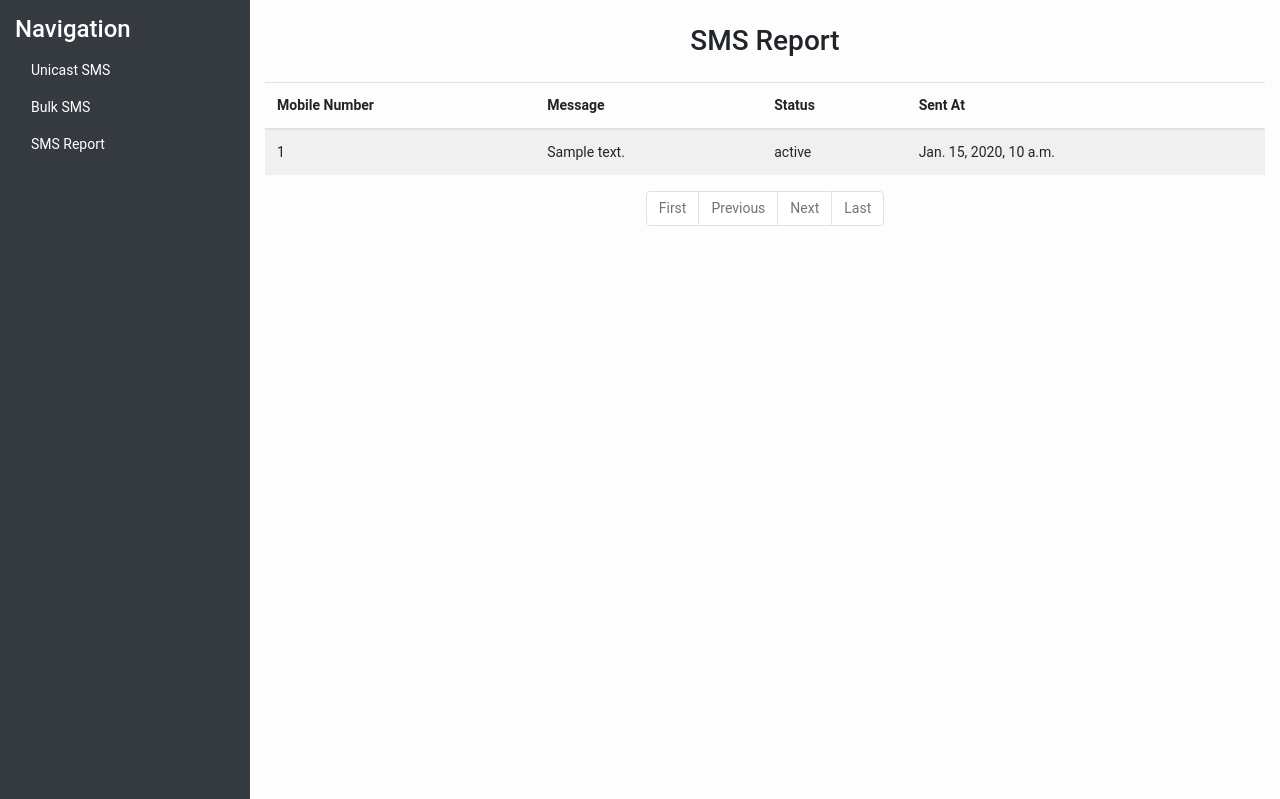
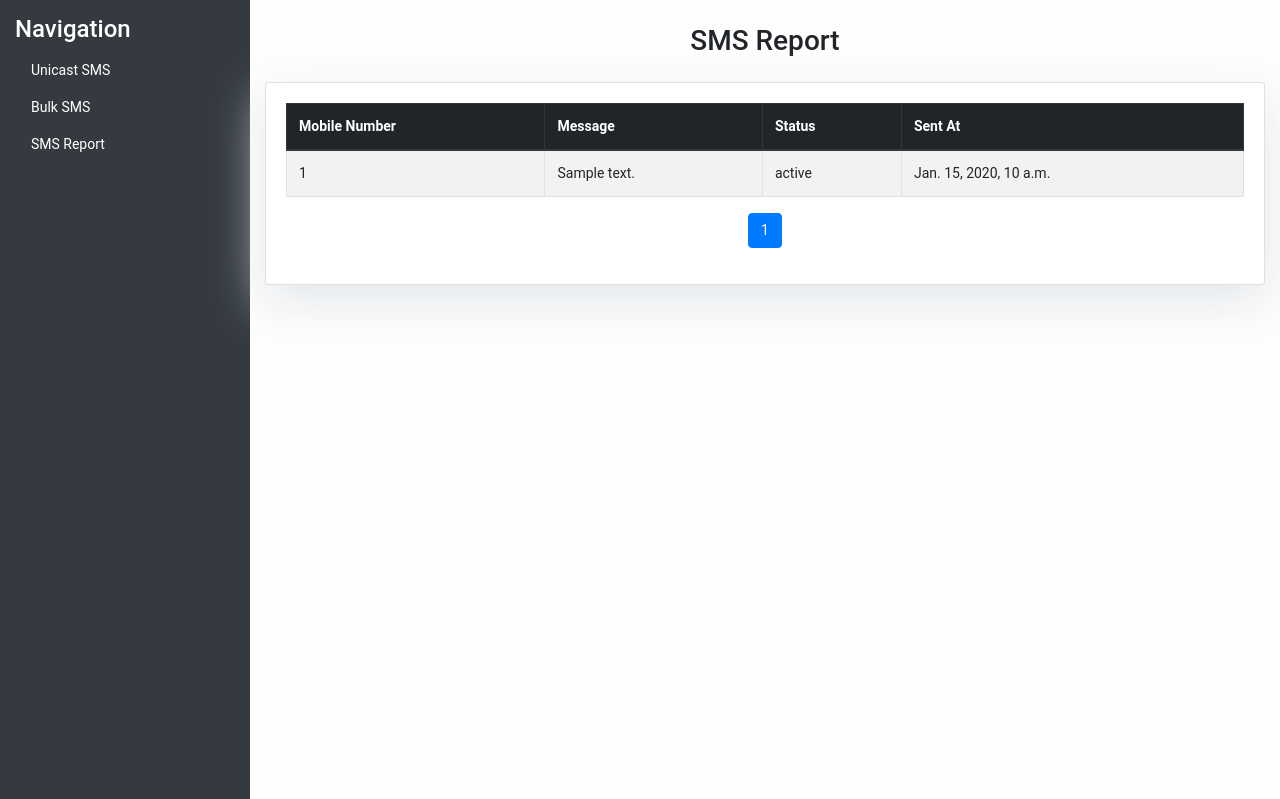
Before and after one commit to ab817/mainDigitalApi, a Django app: template smsDigital/templates/sms_report.html in a window 1280 px wide. Shown: the part 58-857 px from the top of the page. Run offline with Django 5.2, Linux system fonts and the light colour scheme; the template is opened without the code that fills it: most values are stand-ins (such as "Sample title", 1, 10 or a date in 2020); some libraries are stand-ins or nearby versions.

Commit message:
SMS report updated

```diff
--- a/smsDigital/templates/sms_report.html
+++ b/smsDigital/templates/sms_report.html
@@ -3,8 +3,10 @@
 {% block content %}
 <div class="container mt-4">
     <h2 class="mb-4">SMS Report</h2>
-    <table class="table table-striped">
-        <thead>
+    <div class="card shadow">
+        <div class="card-body">
+            <table class="table table-striped table-bordered">
+                <thead class="thead-dark">
                     <tr>
                         <th>Mobile Number</th>
                         <th>Message</th>
@@ -13,33 +15,59 @@
                     </tr>
                 </thead>
                 <tbody>
-            {% for log in page_obj %}
+                    {% for log in logs_page_obj %}
                     <tr>
                         <td>{{ log.mobile_number }}</td>
                         <td>{{ log.message }}</td>
                         <td>{{ log.status }}</td>
                         <td>{{ log.sent_at }}</td>
                     </tr>
+                    {% empty %}
+                    <tr>
+                        <td colspan="4" class="text-center">No records found.</td>
+                    </tr>
                     {% endfor %}
                 </tbody>
             </table>
 
-    <!-- Pagination Controls -->
-    <nav aria-label="SMS Report Pagination">
+            <!-- Pagination controls -->
+            <nav aria-label="Page navigation">
                 <ul class="pagination justify-content-center">
-            <li class="page-item {% if not page_obj.has_previous %}disabled{% endif %}">
-                <a class="page-link" href="?page=1">First</a>
+                    {% if logs_page_obj.has_previous %}
+                    <li class="page-item">
+                        <a class="page-link" href="?page=1" aria-label="First">
+                            <span aria-hidden="true">&laquo;&laquo;</span>
+                        </a>
                     </li>
-            <li class="page-item {% if not page_obj.has_previous %}disabled{% endif %}">
-                <a class="page-link" href="?page={{ page_obj.previous_page_number }}">Previous</a>
+                    <li class="page-item">
+                        <a class="page-link" href="?page={{ logs_page_obj.previous_page_number }}" aria-label="Previous">
+                            <span aria-hidden="true">&laquo;</span>
+                        </a>
                     </li>
-            <li class="page-item {% if not page_obj.has_next %}disabled{% endif %}">
-                <a class="page-link" href="?page={{ page_obj.next_page_number }}">Next</a>
+                    {% endif %}
+                    {% for num in logs_page_obj.paginator.page_range %}
+                        {% if logs_page_obj.number == num %}
+                            <li class="page-item active"><span class="page-link">{{ num }}</span></li>
+                        {% elif num > logs_page_obj.number|add:'-3' and num < logs_page_obj.number|add:'3' %}
+                            <li class="page-item"><a class="page-link" href="?page={{ num }}">{{ num }}</a></li>
+                        {% endif %}
+                    {% endfor %}
+                    {% if logs_page_obj.has_next %}
+                    <li class="page-item">
+                        <a class="page-link" href="?page={{ logs_page_obj.next_page_number }}" aria-label="Next">
+                            <span aria-hidden="true">&raquo;</span>
+                        </a>
                     </li>
-            <li class="page-item {% if not page_obj.has_next %}disabled{% endif %}">
-                <a class="page-link" href="?page={{ page_obj.paginator.num_pages }}">Last</a>
+                    <li class="page-item">
+                        <a class="page-link" href="?page={{ logs_page_obj.paginator.num_pages }}" aria-label="Last">
+                            <span aria-hidden="true">&raquo;&raquo;</span>
+                        </a>
                     </li>
+                    {% endif %}
                 </ul>
             </nav>
+
+        </div>
+    </div>
 </div>
 {% endblock %}
```
Also changed, not shown: smsDigital/views.py (+7 -5 lines). Lines whose indentation alone changed are shown as unchanged.
